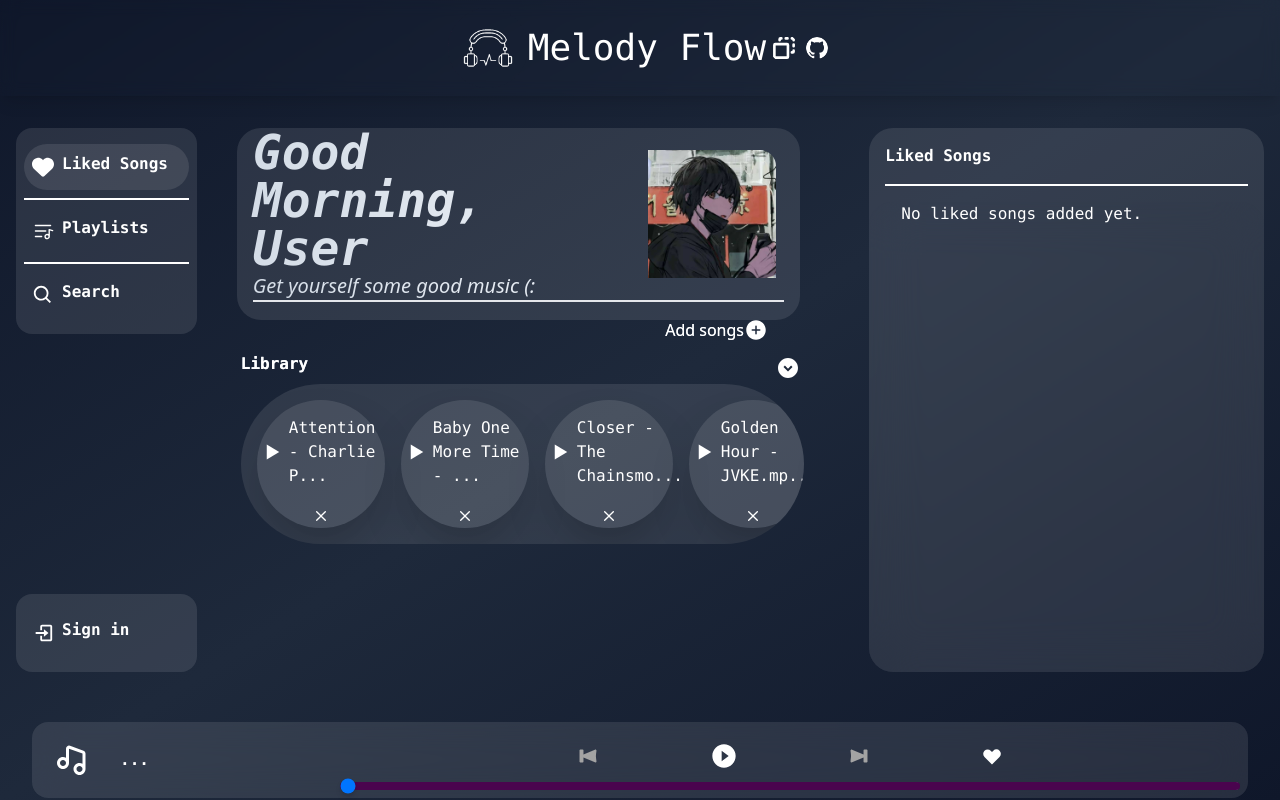
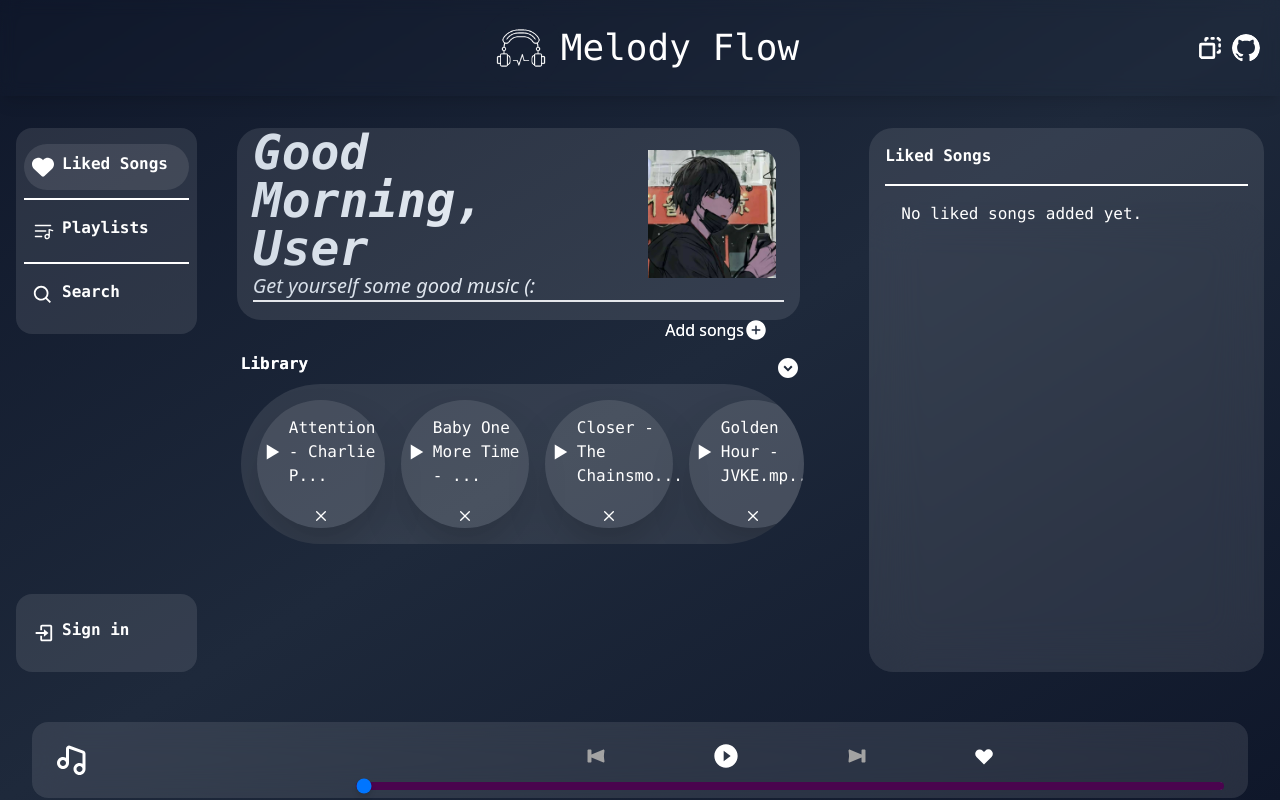
Before and after one commit to thecrusader25225/melody-flow, a React (Create React App) app: page / in a window 1280 px wide. Built offline with nearby package versions, Linux system fonts and the light colour scheme.

Commit message:
added feature of horizontal scroll button

```diff
--- a/src/Home.js
+++ b/src/Home.js
@@ -279,7 +279,7 @@ export default function Home({ page, themes }) {
     if (!isWriting) setPlaylistName("");
   }, [isWriting]);
 
-  /**I am adding default songs for demonstration.
+  /**I have added default songs for demonstration.
    * This 'defaultSongs' array is made of songs using relative URL from the 'public/test-songs' folder
    * When you input a song by clicking 'Add song' in the player, you are adding the song by creating a blob URL dynamically.
    * Since blob URLs are unique everytime they are created I have used relative URLs to showcase some songs as an example.
@@ -321,6 +321,11 @@ export default function Home({ page, themes }) {
   ];
   useEffect(() => setAddedSongs(defaultSongs), []);
   ////
+  useEffect(() => {
+    alert(
+      "I have added default songs for demonstration.\n If you are using this module for your own project then you can remove it from `Home.js`"
+    );
+  }, []);
 
   console.log(addedSongs);
   return (
--- a/src/Navbar.js
+++ b/src/Navbar.js
@@ -8,12 +8,12 @@ export default function Navbar({ themes, setThemes, page, setPage }) {
   return (
     <>
       {/* top nav bar */}
-      <div className="fixed flex justify-center items-center p-4 top-0 left-0 h-24 w-full shadow-lg bg-transparent backdrop-blur z-10 overflow-hidden toggle-visibility">
-        <span className="flex items-center">
+      <div className="fixed flex  items-center justify-center p-4 top-0 left-0 h-24 w-full shadow-lg bg-transparent backdrop-blur z-10 overflow-hidden toggle-visibility">
+        <span className="flex items-center ">
           <img src={logo} alt="Logo" className="w-20" />
           <p className="text-4xl font-mono font">Melody Flow</p>
         </span>
-        <span className="flex items-center ">
+        <span className="flex items-center absolute right-0 p-4  ">
           <PiSelectionBackgroundBold
             className="checkmark text-4xl"
             onClick={() => setThemes(themes < 2 ? themes + 1 : 0)}
@@ -23,7 +23,7 @@ export default function Navbar({ themes, setThemes, page, setPage }) {
             target="_blank"
             rel="noreferrer"
           >
-            <BsGithub className="checkmark text-3xl" />
+            <BsGithub className="checkmark text-4xl" />
           </a>
         </span>
       </div>
--- a/src/Player.js
+++ b/src/Player.js
@@ -94,7 +94,7 @@ export default function Player({
     }
   };
   const handleLikedSong = () => {
-    if (likedSongs.some((song) => song.url == currentSong.url))
+    if (likedSongs.some((song) => song.url === currentSong.url))
       setLikedSongs(likedSongs.filter((song) => song.url != currentSong.url));
     else
       setLikedSongs([
@@ -107,15 +107,15 @@ export default function Player({
       <div className="h-auto w-full flex flex-row justify-around items-center  rounded-2xl p-2 backdrop-blur-lg bg-white bg-opacity-10">
         <span className="flex flex-row items-center justify-start w-1/4">
           <BiMusic className=" text-4xl mr-4 w-16 min-w-16" />
-          <p className=" font-mono font-bold z-10 text-white text-wrap">
+          <p className="font-mono font-bold z-10 text-white text-wrap">
             {name.length > 40 && 2 * truncateLength > 40
               ? name.substring(0, 41) + "..."
-              : 2 * truncateLength
+              : name.length > 2 * truncateLength
               ? name.substring(0, 2 * truncateLength) + "..."
               : name}
           </p>
         </span>
-        <span className="flex flex-col w-3/4 items-center">
+        <span className="flex flex-col w-3/4 items-center px-4">
           <div className="z-10 flex justify-between w-1/2 p-2">
             <button className=" z-10" onClick={handlePrevious}>
               <GiPreviousButton className="checkmark text-3xl hover:text-white text-neutral-400" />
```
